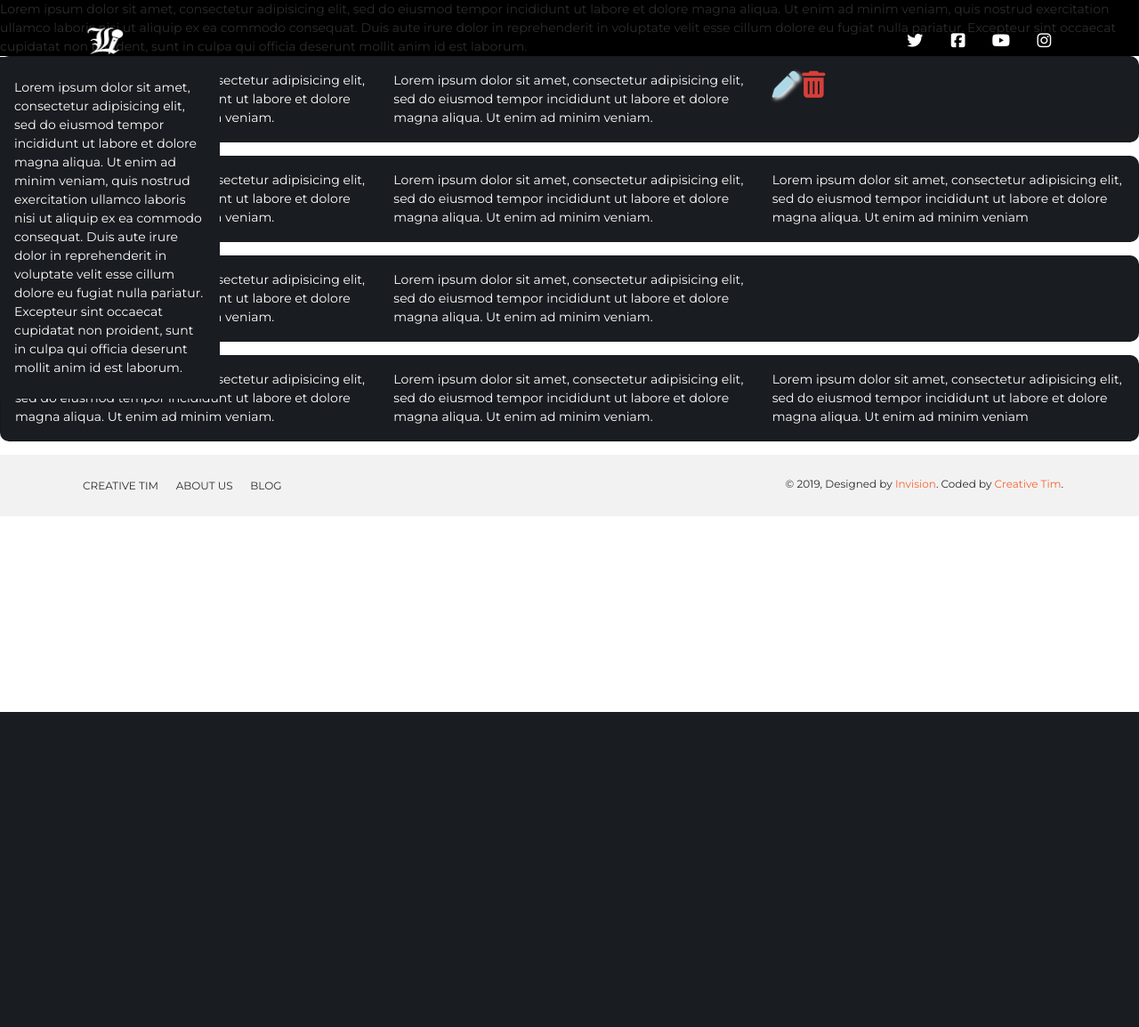
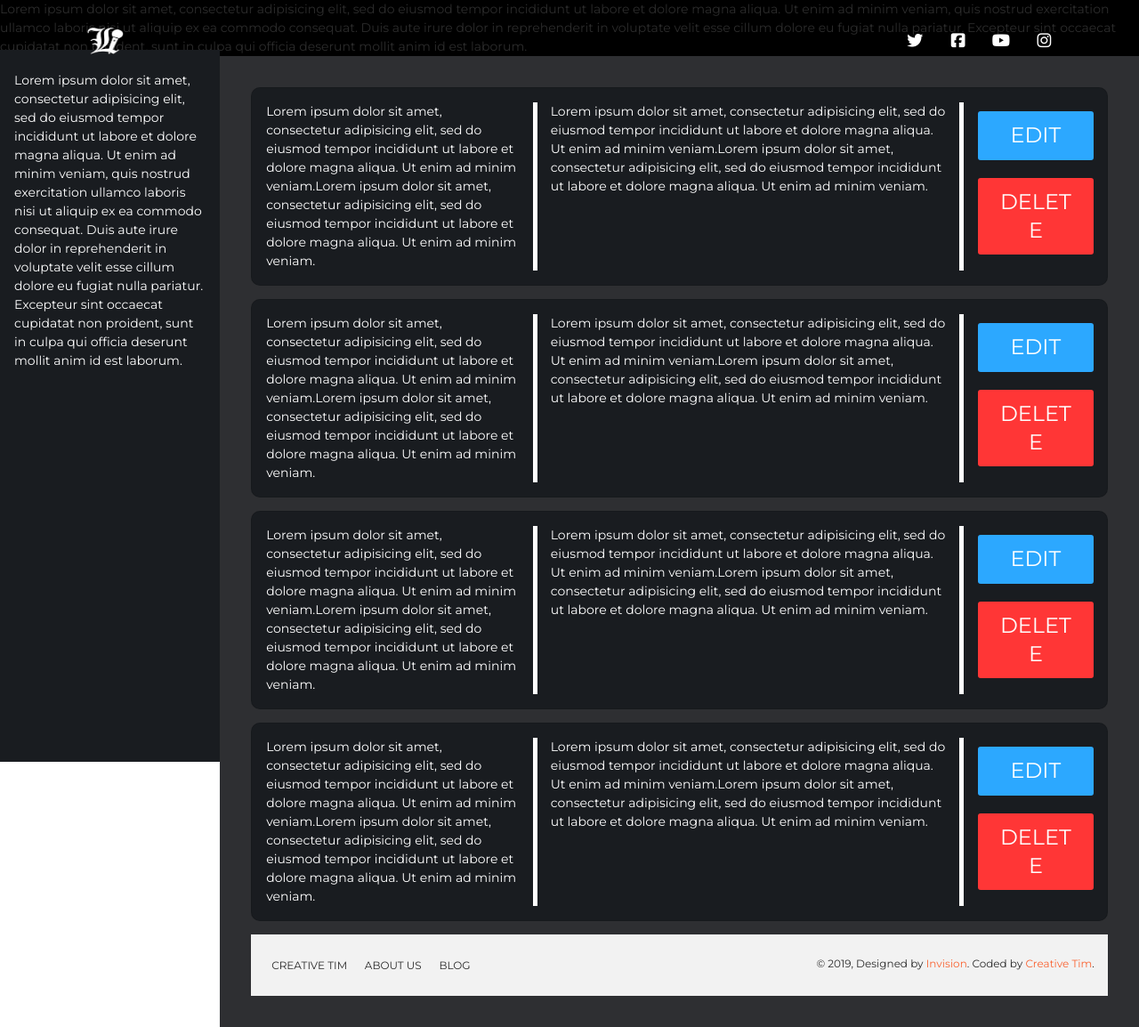
Before and after one commit to khalelogram/blog-ksa, a PHP site: page /page/admin/post-manipulation.php in a window 1280 px wide. Shown: the whole page at 89% size. Before the commit the page ends 800 px from the top, so only its background shows below. Run offline with PHP 8.4, Linux system fonts and the light colour scheme; some libraries are stand-ins or nearby versions.

Commit message:
added my docs file continued dev

```diff
--- a/page/admin/post-manipulation.php
+++ b/page/admin/post-manipulation.php
@@ -10,21 +10,21 @@
 	<?php include '../../includes/link/css_link.php'?>
 	<title>Post Manipulation</title>
 	<style>
+
 		.sidebar {
 		  width: 247px;
 		  position: fixed;
 		  z-index: 	1;
-		  top: 4rem;
+		  top: 3.5rem;
 		  left: 0px;
 		  padding-left: 10px;
 		  background: #191c20;
 		  overflow-x: hidden;
 		  padding: 8px 0;
-		  max-height: 50rem;
+		  height: 100%;
 		  color:#fff;
 
 		}
-		<script src="https://use.fontawesome.com/dc48c8c24e.js"></script>
 
 		.content-wrapper {
 			background-color: #2e2f32;
@@ -46,7 +46,9 @@
 		    border-radius: 10px;
 		}
 
-
+		div.content-wrapper div.content-item div.div-bar{
+			border-right: 5px solid #fff;"
+		}
 	</style>
 </head>
 <body class="landing-page sidebar-collapse">
@@ -82,71 +84,84 @@
 	<div class="content-wrapper ">
 		<div class="content-item">
 			<div class="row p-3">
-				<div class="col-sm-4">
+				<div class="col-sm-4 div-bar">
 				Lorem ipsum dolor sit amet, consectetur adipisicing elit, sed do eiusmod
+				tempor incididunt ut labore et dolore magna aliqua. Ut enim ad minim veniam.Lorem ipsum dolor sit amet, consectetur adipisicing elit, sed do eiusmod
 				tempor incididunt ut labore et dolore magna aliqua. Ut enim ad minim veniam.
 				</div>
-				<div class="col-sm-4">
+				<div class="col-sm-6 div-bar">
 				Lorem ipsum dolor sit amet, consectetur adipisicing elit, sed do eiusmod
+				tempor incididunt ut labore et dolore magna aliqua. Ut enim ad minim veniam.Lorem ipsum dolor sit amet, consectetur adipisicing elit, sed do eiusmod
 				tempor incididunt ut labore et dolore magna aliqua. Ut enim ad minim veniam.
 				</div>
-				<div class="col-sm-4">
-				<i class="fas fa-pen" style="font-size:30px;color:lightblue;text-shadow:2px 2px 4px #fff;"></i>
-				<i class="fas fa-trash-alt" style="font-size:30px;color:#d53f3a;"></i>
+				<div class="col-sm-2">
+					<button class="btn btn-info" style="font-size: 1.5rem; color: #fff; width: 100%;">EDIT</button>
+					<button class="btn btn-danger" style="font-size: 1.5rem; color: #fff; width: 100%;">DELETE</button>
+				<!-- <i class="fas fa-trash-alt" style="font-size: 3.438rem; color:#d53f3a;"></i> -->
 				</div>
 			</div>
 		</div>
 		<div class="content-item">
 			<div class="row p-3">
-				<div class="col-sm-4">
+				<div class="col-sm-4 div-bar">
 				Lorem ipsum dolor sit amet, consectetur adipisicing elit, sed do eiusmod
+				tempor incididunt ut labore et dolore magna aliqua. Ut enim ad minim veniam.Lorem ipsum dolor sit amet, consectetur adipisicing elit, sed do eiusmod
 				tempor incididunt ut labore et dolore magna aliqua. Ut enim ad minim veniam.
 				</div>
-				<div class="col-sm-4">
+				<div class="col-sm-6 div-bar">
 				Lorem ipsum dolor sit amet, consectetur adipisicing elit, sed do eiusmod
+				tempor incididunt ut labore et dolore magna aliqua. Ut enim ad minim veniam.Lorem ipsum dolor sit amet, consectetur adipisicing elit, sed do eiusmod
 				tempor incididunt ut labore et dolore magna aliqua. Ut enim ad minim veniam.
 				</div>
-				<div class="col-sm-4">
-				Lorem ipsum dolor sit amet, consectetur adipisicing elit, sed do eiusmod
-				tempor incididunt ut labore et dolore magna aliqua. Ut enim ad minim veniam
+				<div class="col-sm-2">
+					<button class="btn btn-info" style="font-size: 1.5rem; color: #fff; width: 100%;">EDIT</button>
+					<button class="btn btn-danger" style="font-size: 1.5rem; color: #fff; width: 100%;">DELETE</button>
+				<!-- <i class="fas fa-trash-alt" style="font-size: 3.438rem; color:#d53f3a;"></i> -->
 				</div>
 			</div>
 		</div>
 		<div class="content-item">
 			<div class="row p-3">
-				<div class="col-sm-4">
+				<div class="col-sm-4 div-bar">
 				Lorem ipsum dolor sit amet, consectetur adipisicing elit, sed do eiusmod
+				tempor incididunt ut labore et dolore magna aliqua. Ut enim ad minim veniam.Lorem ipsum dolor sit amet, consectetur adipisicing elit, sed do eiusmod
 				tempor incididunt ut labore et dolore magna aliqua. Ut enim ad minim veniam.
 				</div>
-				<div class="col-sm-4">
+				<div class="col-sm-6 div-bar">
 				Lorem ipsum dolor sit amet, consectetur adipisicing elit, sed do eiusmod
+				tempor incididunt ut labore et dolore magna aliqua. Ut enim ad minim veniam.Lorem ipsum dolor sit amet, consectetur adipisicing elit, sed do eiusmod
 				tempor incididunt ut labore et dolore magna aliqua. Ut enim ad minim veniam.
 				</div>
-				<div class="col-sm-4">
-<ion-icon src="/path/to/external/file.svg"></ion-icon>
+				<div class="col-sm-2">
+					<button class="btn btn-info" style="font-size: 1.5rem; color: #fff; width: 100%;">EDIT</button>
+					<button class="btn btn-danger" style="font-size: 1.5rem; color: #fff; width: 100%;">DELETE</button>
+				<!-- <i class="fas fa-trash-alt" style="font-size: 3.438rem; color:#d53f3a;"></i> -->
 				</div>
 			</div>
 		</div>
 		<div class="content-item">
 			<div class="row p-3">
-				<div class="col-sm-4">
+				<div class="col-sm-4 div-bar">
 				Lorem ipsum dolor sit amet, consectetur adipisicing elit, sed do eiusmod
+				tempor incididunt ut labore et dolore magna aliqua. Ut enim ad minim veniam.Lorem ipsum dolor sit amet, consectetur adipisicing elit, sed do eiusmod
 				tempor incididunt ut labore et dolore magna aliqua. Ut enim ad minim veniam.
 				</div>
-				<div class="col-sm-4">
+				<div class="col-sm-6 div-bar">
 				Lorem ipsum dolor sit amet, consectetur adipisicing elit, sed do eiusmod
+				tempor incididunt ut labore et dolore magna aliqua. Ut enim ad minim veniam.Lorem ipsum dolor sit amet, consectetur adipisicing elit, sed do eiusmod
 				tempor incididunt ut labore et dolore magna aliqua. Ut enim ad minim veniam.
 				</div>
-				<div class="col-sm-4">
-				Lorem ipsum dolor sit amet, consectetur adipisicing elit, sed do eiusmod
-				tempor incididunt ut labore et dolore magna aliqua. Ut enim ad minim veniam
+				<div class="col-sm-2">
+					<button class="btn btn-info" style="font-size: 1.5rem; color: #fff; width: 100%;">EDIT</button>
+					<button class="btn btn-danger" style="font-size: 1.5rem; color: #fff; width: 100%;">DELETE</button>
+				<!-- <i class="fas fa-trash-alt" style="font-size: 3.438rem; color:#d53f3a;"></i> -->
 				</div>
 			</div>
 		</div>
 
+	<?php include '../../includes/footer.php'?>
 	</div>
-
+<!-- END CONTENT WRAPPER -->
 	<?php include '../../includes/link/js_link.php'?>
-	<?php include '../../includes/footer.php'?>
 </body>
 </html>
```
Also changed, not shown: page/admin/post.php (added, +39 -0 lines), img-docs/post-manipulation.png (added), img-docs/post-view.png (added).
